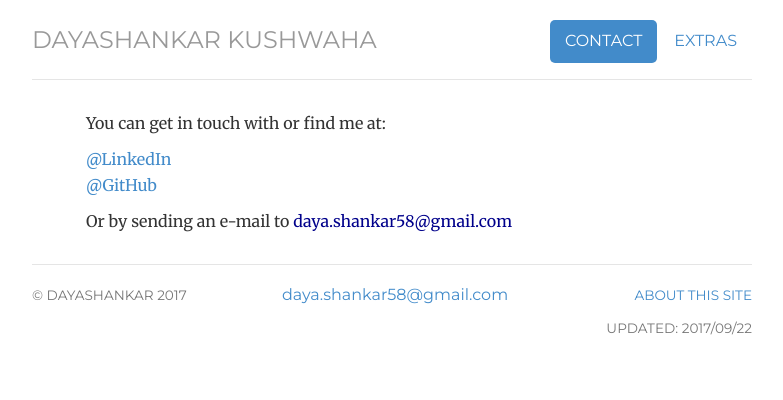
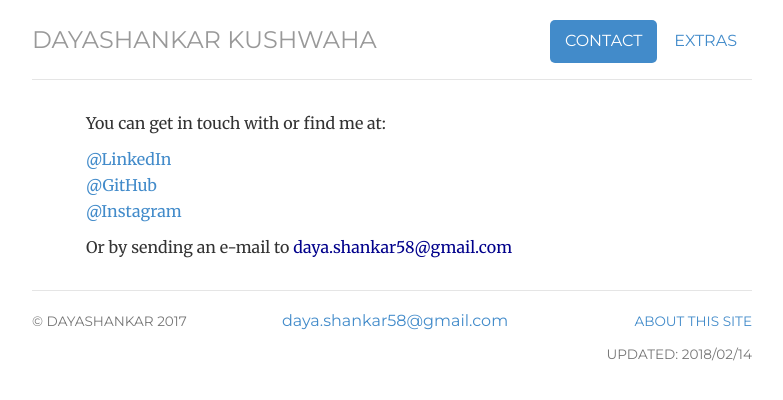
Before and after one commit to daya-shankar07/daya-shankar07.github.io, a Jekyll site: the page built from contact/index.html, in a window 1280 px wide. Shown: the top 400 px of the page, without its empty margins (248-1031 px from the left). Built offline with Jekyll 4.4.1, drawn with Linux system fonts in a browser that asks for light colours.

Commit message:
Update index.html

```diff
--- a/contact/index.html
+++ b/contact/index.html
@@ -6,7 +6,7 @@ projects: passive
 notes: passive
 contact: active
 description: Contact information for Dayashankar - Software Design Engineer - Chandigarh, India.
-updateDate: 2017/09/22
+updateDate: 2018/02/14
 ---
 <div class="contact">
 
@@ -15,6 +15,7 @@ updateDate: 2017/09/22
 	<ul class="list-unstyled">
 	<li><a href="https://www.linkedin.com/in/dayashankar-kushwaha-3581991a/" target="_blank">@LinkedIn</a></li>
 	<li><a href="https://github.com/daya-shankar07" target="_blank">@GitHub</a></li>
+	<li><a href="https://www.instagram.com/_daya_shankar_/" target="_blank">@Instagram</a></li>
 
 	</ul>
 
```
